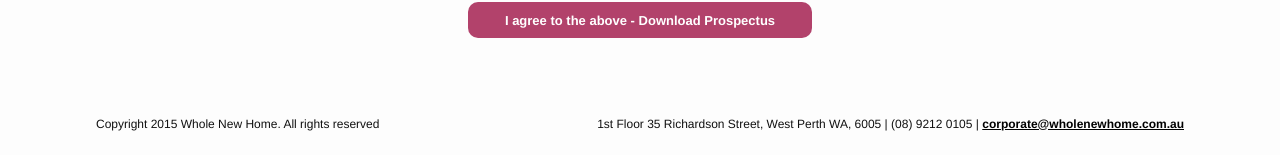
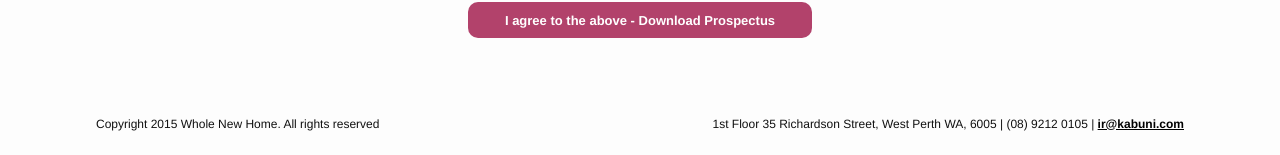
Before and after one commit to wholenewhomecorp/wholenewhomecorp.github.io, a Jekyll site: the page built from prospectus.html, in a window 1280 px wide. Shown: the part 1593-1748 px from the top of the page. Built offline with Jekyll 4.4.1, drawn with Linux system fonts in a browser that asks for light colours; nearby versions of some CDN libraries.

Commit message:
Update footer.html

```diff
--- a/_includes/footer.html
+++ b/_includes/footer.html
@@ -5,6 +5,6 @@
   </p>
   <p class="small-text pull-right">
     1st Floor 35 Richardson Street, West Perth WA, 6005 | (08) 9212 0105 |
-    <a href="mailto:corporate@wholenewhome.com.au">corporate@wholenewhome.com.au</a>
+    <a href="mailto:ir@kabuni.com">ir@kabuni.com</a>
   </p>
 </div>
```
